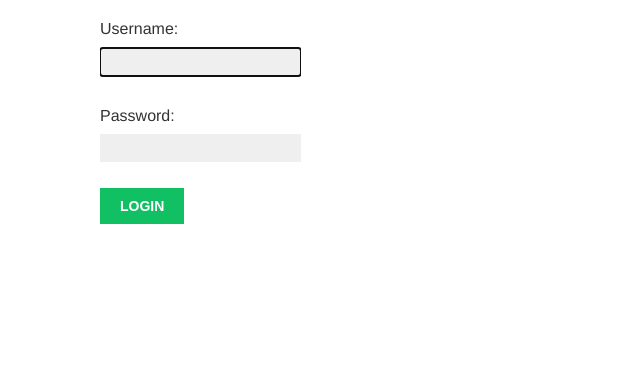
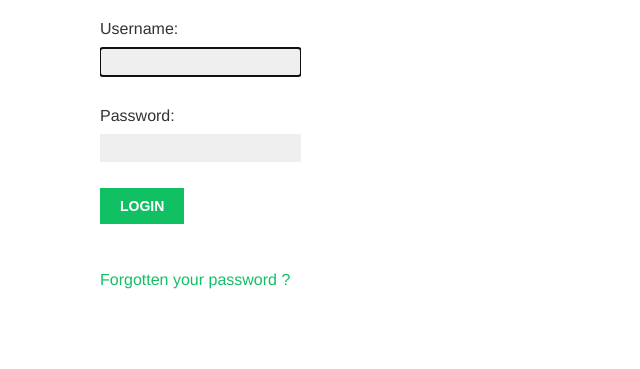
Before and after one commit to Sinaf19/Django, a Django app: page /account/login/?next=/account/password-change/ in a window 1280 px wide. Shown: the part 201-570 px from the top of the page, without its empty margins (0-640 px from the left). Run offline with Django 5.2, Linux system fonts and the light colour scheme; some web fonts are replaced.

Commit message:
feat: add reset password feature

```diff
--- a/bookmarks/account/templates/registration/login.html
+++ b/bookmarks/account/templates/registration/login.html
@@ -17,5 +17,10 @@
             <input type="hidden" name="next" value="{{ next }}" />
             <p><input type="submit" value="Login"></p>
         </form>
+    <p>
+        <a href="{% url "password_reset" %}">
+            Forgotten your password ?
+        </a>
+    </p>
     </div>
 {% endblock %}
--- /dev/null
+++ b/bookmarks/account/templates/registration/password_reset_complete.html
@@ -0,0 +1,6 @@
+{% extends "base.html" %}
+{% block title %}Password reset{% endblock %}
+{% block content %}
+  <h1>Password set</h1>
+  <p>Your password has been set. You can <a href="{% url "login" %}">log in now</a></p>
+{% endblock %}
--- /dev/null
+++ b/bookmarks/account/templates/registration/password_reset_email.html
@@ -0,0 +1,3 @@
+Someone asked for password reset for email {{ email }}. Follow the link below:
+{{ protocol }}://{{ domain }}{% url "password_reset_confirm" uidb64=uid token=token %}
+Your username, in case you've forgotten: {{ user.get_username }}
--- a/bookmarks/account/urls.py
+++ b/bookmarks/account/urls.py
@@ -20,5 +20,26 @@ urlpatterns = [
         auth_views.PasswordChangeDoneView.as_view(),
         name="password_change_done",
     ),
+    # reset password urls
+    path(
+        "password-reset/",
+        auth_views.PasswordResetView.as_view(),
+        name="password_reset",
+    ),
+    path(
+        "password-reset/done/",
+        auth_views.PasswordResetDoneView.as_view(),
+        name="password_reset_done",
+    ),
+    path(
+        "password-reset-confirm/<uidb64>/<token>/",
+        auth_views.PasswordResetConfirmView.as_view(),
+        name="password_reset_confirm",
+    ),
+    path(
+        "password-reset-complete",
+        auth_views.PasswordResetCompleteView.as_view(),
+        name="password_reset_complete",
+    ),
     path("", views.dashboard, name="dashboard"),
 ]
--- a/bookmarks/bookmarks/settings.py
+++ b/bookmarks/bookmarks/settings.py
@@ -128,3 +128,5 @@ DEFAULT_AUTO_FIELD = "django.db.models.BigAutoField"
 LOGIN_REDIRECT_URL = "dashboard"
 LOGIN_URL = "login"
 LOGOUT_URL = "logout"
+
+EMAIL_BACKEND = "django.core.mail.backends.console.EmailBackend"
```
Also changed, not shown: bookmarks/account/templates/registration/password_reset_confirm.html (added, +15 -0 lines), bookmarks/account/templates/registration/password_reset_done.html (added, +7 -0 lines), bookmarks/account/templates/registration/password_reset_form.html (added, +11 -0 lines).
